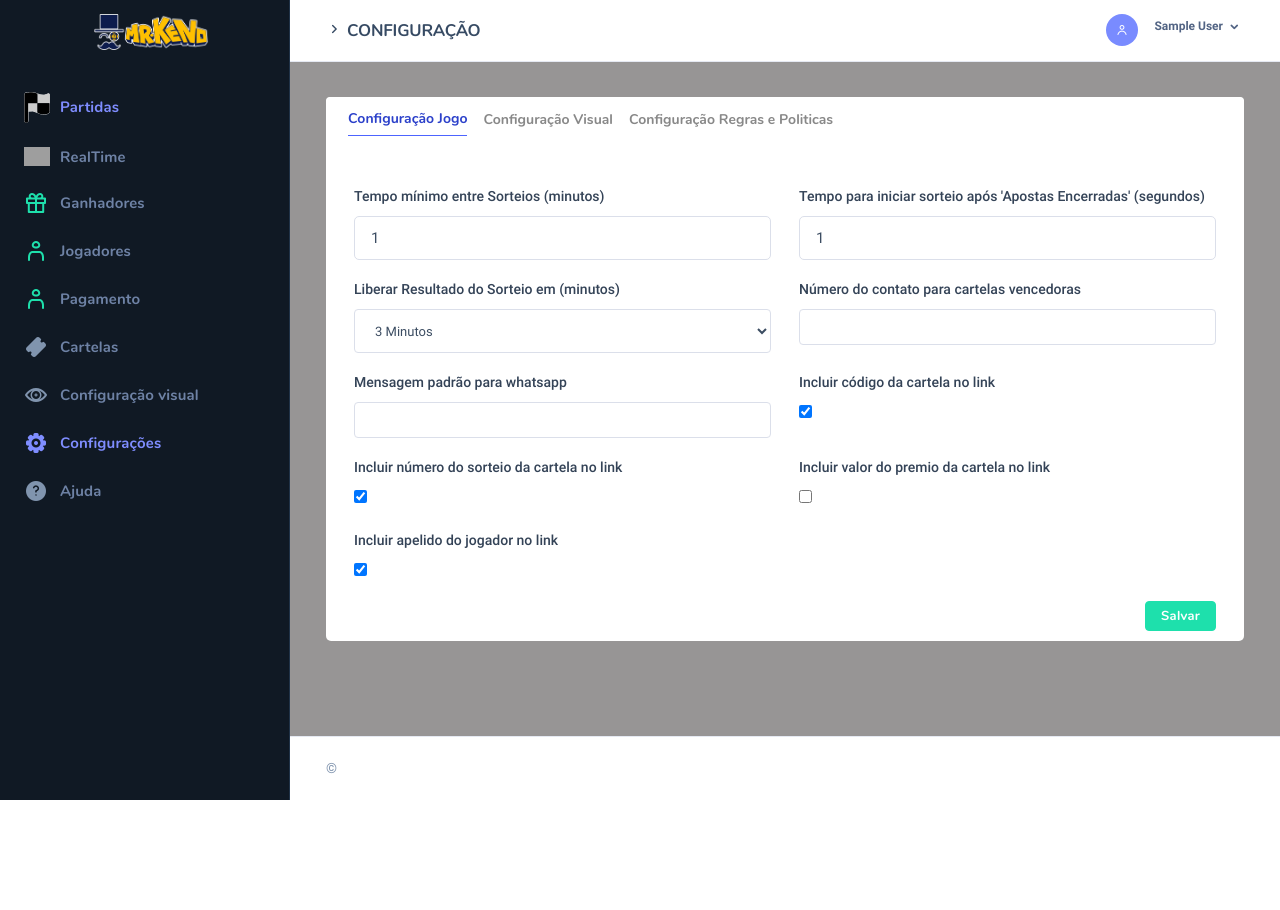
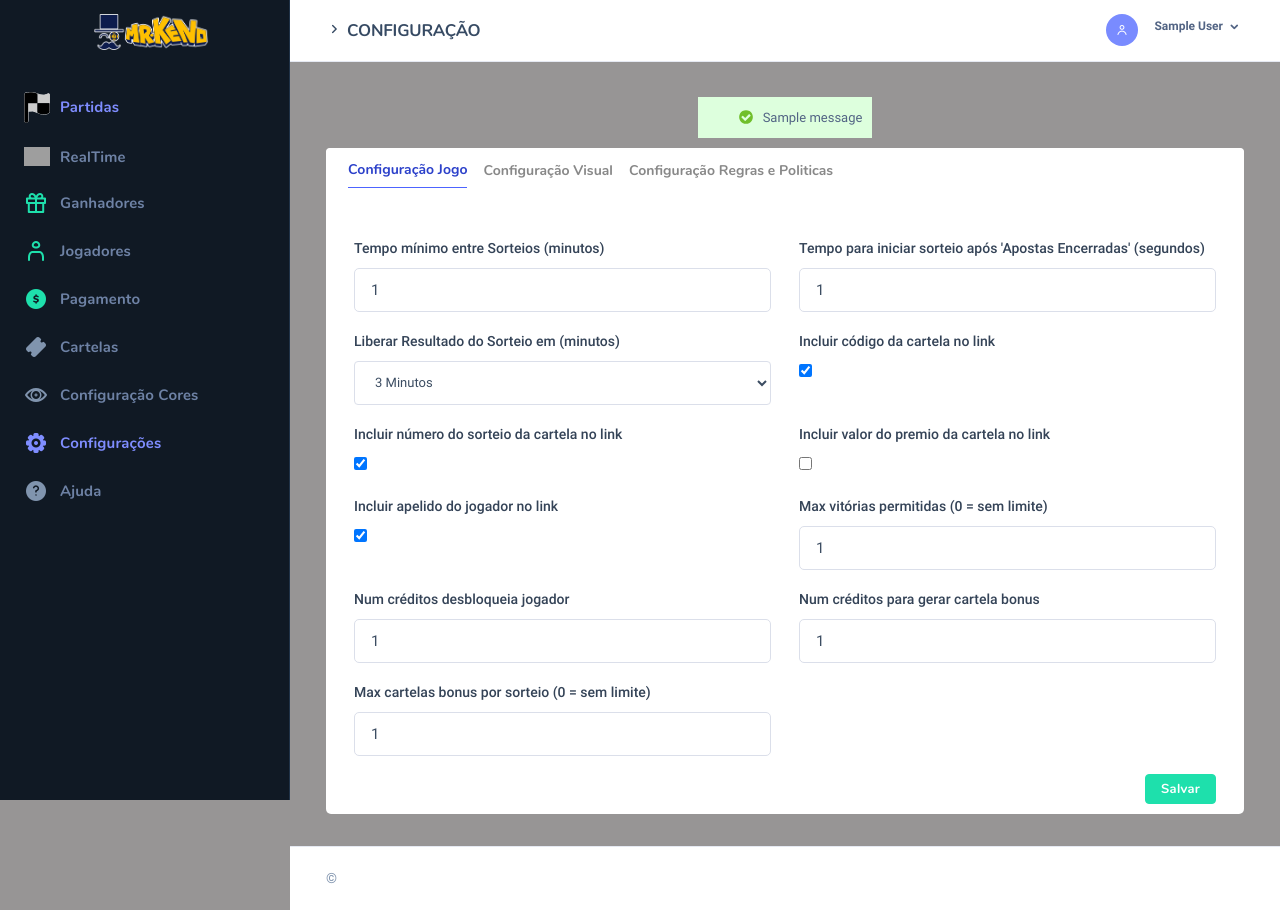
Before and after one commit to starktec/keno_promo, a Django app: page /configuracao/ in a window 1280 px wide. Before the commit the page ends 800 px from the top, so only its background shows below. Run offline with Django 3.2, Linux system fonts and the light colour scheme; a user stored in the database is signed in; tables that the repository leaves empty hold one stand-in row (values such as "Sample post"); grey boxes marked "Sample" are stand-in pictures; one stand-in notice (Sample message) is shown; parts of the project's set-up code (start-up, migrations or seed data) failed here and were passed over; some libraries are stand-ins or nearby versions; some web fonts are replaced; grey boxes are pictures that could not be loaded.

Commit message:
ajustes visuais dash e campos adicionais na pag de configuracoes. adaptação para messages framework

```diff
--- a/jogo/admin.py
+++ b/jogo/admin.py
@@ -7,7 +7,7 @@ from tinymce.widgets import TinyMCE
 from jogo.models import Usuario, Configuracao, Jogador, CartelaVencedora, Cartela, Partida, Acao, Regra, Conta, \
     IPTabela, Publicacao, Galeria, TextoPublicacao, ConfiguracaoInstagram, PerfilSocial, CreditoBonus, RegraBonus, \
     ConfiguracaoAplicacao, BotaoAplicacao, BotaoMidiaSocial, Parceiro, RequisicaoPremioAplicacao, UserAfiliadoTeste, \
-    CampoCadastro
+    CampoCadastro, ContatoCartelaVencedora
 
 admin.site.register(PerfilSocial)
 admin.site.register(Usuario)
@@ -75,3 +75,4 @@ admin.site.register(CreditoBonus,CreditoBonusAdmin)
 admin.site.register(RegraBonus)
 admin.site.register(UserAfiliadoTeste)
 admin.site.register(CampoCadastro)
+admin.site.register(ContatoCartelaVencedora)
--- a/jogo/forms.py
+++ b/jogo/forms.py
@@ -479,12 +479,17 @@ class ConfiguracaoForm(forms.ModelForm):
         attrs={'class': "form-control form-control-md form-control-outlined" ,'autocomplete': "off",'cols': 80, 'rows': 30}
     ))
 
-    contato_cartela = forms.CharField(required=False, widget=forms.TextInput(
-        attrs={'class': "form-control form-control-md form-control-outlined" ,'autocomplete': "off"}
+    max_vitorias_jogador = forms.IntegerField(min_value=0, max_value=60, widget=forms.NumberInput(
+        attrs={'class': 'form-control form-control-lg form-control-outlined', 'autocomplete': "off"}
     ))
-
-    mensagem_whatsapp= forms.CharField(required=False, widget=forms.TextInput(
-        attrs={'class': "form-control form-control-md form-control-outlined" ,'autocomplete': "off"}
+    numero_cadastro_libera_jogador = forms.IntegerField(min_value=0, max_value=60, widget=forms.NumberInput(
+        attrs={'class': 'form-control form-control-lg form-control-outlined', 'autocomplete': "off"}
+    ))
+    creditos_bonus_gera_bilhete = forms.IntegerField(min_value=0, max_value=60, widget=forms.NumberInput(
+        attrs={'class': 'form-control form-control-lg form-control-outlined', 'autocomplete': "off"}
+    ))
+    max_cartelas_bonus_por_sorteio = forms.IntegerField(min_value=0, max_value=60, widget=forms.NumberInput(
+        attrs={'class': 'form-control form-control-lg form-control-outlined', 'autocomplete': "off"}
     ))
 
     class Meta:
@@ -493,7 +498,9 @@ class ConfiguracaoForm(forms.ModelForm):
                   'iniciar_sorteio_em',
                   'logo_dash','logo_login','favicon','nome_server','nome_botao','url_botao',
                   'nome_grupo_telegram','url_grupo_telegram','logo_promo',"fundo_front","regras","politicas_de_privacidade",
-                  "contato_cartela","incluir_codigo","incluir_sorteio","incluir_valor","incluir_apelido","mensagem_whatsapp"]
+                  "incluir_codigo","incluir_sorteio","incluir_valor","incluir_apelido",
+                  "max_vitorias_jogador","numero_cadastro_libera_jogador","creditos_bonus_gera_bilhete",
+                  "max_cartelas_bonus_por_sorteio"]
 
 
 class ConfiguracaoVisualForm(forms.ModelForm):
--- a/jogo/templates/configuracao.html
+++ b/jogo/templates/configuracao.html
@@ -4,14 +4,7 @@ CONFIGURAÇÃO
 {% endblock %}
 {% block nav-bar %}
 
-    <!-- content @s -->
-        <!-- <div class="row justify-content-center">
-            <div class="row col-lg-12 col-md-12 col-sm-12 justify-content-center">
 
-
-                </div>
-            </div>
-        </div> -->
 
         <div class="row justify-content-center">
             <div class="row col-lg-12 col-md-12 col-sm-12 justify-content-center padding-zero">
@@ -62,18 +55,6 @@ CONFIGURAÇÃO
                                     </div>
                                 </div>
                                 <div class="col-lg-6 col-md-6 col-sm-6 container-input-create input-container-conf">
-                                    <label class="form-label" for="id_codigo_cartela">Número do contato para cartelas vencedoras</label>
-                                    <div class="form-control-wrap">
-                                        {{ form.contato_cartela }}
-                                    </div>
-                                </div>
-                                <div class="col-lg-6 col-md-6 col-sm-6 container-input-create input-container-conf">
-                                    <label class="form-label" for="id_codigo_cartela">Mensagem padrão para whatsapp</label>
-                                    <div class="form-control-wrap">
-                                        {{ form.mensagem_whatsapp }}
-                                    </div>
-                                </div>
-                                <div class="col-lg-6 col-md-6 col-sm-6 container-input-create input-container-conf">
                                     <label class="form-label" for="id_incluir_codigo">Incluir código da cartela no link</label>
                                     <div class="form-control-wrap">
                                         {{ form.incluir_codigo }}
@@ -97,6 +78,32 @@ CONFIGURAÇÃO
                                         {{ form.incluir_apelido }}
                                     </div>
                                 </div>
+
+                                <div class="col-lg-6 col-md-6 col-sm-12 container-input-create input-container-conf">
+                                    <label class="form-label" for="id_max_vitorias_jogador">Max vitórias permitidas (0 = sem limite)</label>
+                                    <div class="form-control-wrap">
+                                        {{ form.max_vitorias_jogador }}
+                                    </div>
+                                </div>
+                                <div class="col-lg-6 col-md-6 col-sm-12 container-input-create input-container-conf">
+                                    <label class="form-label" for="id_numero_cadastro_libera_jogador">Num créditos desbloqueia jogador</label>
+                                    <div class="form-control-wrap">
+                                        {{ form.numero_cadastro_libera_jogador }}
+                                    </div>
+                                </div>
+                                <div class="col-lg-6 col-md-6 col-sm-12 container-input-create input-container-conf">
+                                    <label class="form-label" for="id_creditos_bonus_gera_bilhete">Num créditos para gerar cartela bonus</label>
+                                    <div class="form-control-wrap">
+                                        {{ form.creditos_bonus_gera_bilhete }}
+                                    </div>
+                                </div>
+                                <div class="col-lg-6 col-md-6 col-sm-12 container-input-create input-container-conf">
+                                    <label class="form-label" for="id_max_cartelas_bonus_por_sorteio">Max cartelas bonus por sorteio (0 = sem limite)</label>
+                                    <div class="form-control-wrap">
+                                        {{ form.max_cartelas_bonus_por_sorteio }}
+                                    </div>
+                                </div>
+
                             </div>
                             <div class="row container-server-conf">
                                 <!-- <div class="row justify-content-center col-lg-12 col-sm-12 container-input-create">
--- a/jogo/templates/nav-bar.html
+++ b/jogo/templates/nav-bar.html
@@ -39,6 +39,7 @@
     <link rel="stylesheet" href="/static/style/configuracao.css">
     <link rel="stylesheet" href="/static/style/ganhadores.css">
     <link rel="stylesheet" href="/static/style/help.css">
+    <link rel="stylesheet" href="/static/css/messages.css">
 {% block extra_head %}{% endblock %}
 </head>
 
@@ -104,7 +105,7 @@
                                 </li>
                                     <li class="nk-menu-item">
                                     <a href="/pagamento/" class="nk-menu-link">
-                                        <span class="nk-menu-icon"><em class="icon ni ni-user text-verde"></em></span>
+                                        <span class="nk-menu-icon"><em class="icon ni ni-coin-alt-fill text-verde"></em></span>
                                         <span class="nk-menu-text">Pagamento</span>
                                     </a>
                                 </li>
@@ -119,7 +120,7 @@
                                 <li class="nk-menu-item">
                                     <a href="/configuracao-visual/" class="nk-menu-link">
                                         <span class="nk-menu-icon"><em class="icon ni ni-eye-alt"></em></span>
-                                        <span class="nk-menu-text">Configuração visual</span>
+                                        <span class="nk-menu-text">Configuração Cores</span>
                                     </a>
                                 </li>
                                 </section>
@@ -228,6 +229,17 @@
                     <!-- content @s -->
                     <!-- <div class="nk-content notificacao-ativa"> -->
                     <div class="nk-content">
+                        {% if messages %}
+                        <div class="row justify-content-center">
+                            <div class="row col-lg-12 col-md-12 col-sm-12 justify-content-center padding-zero">
+                                <ul class="messagelist">
+                                    {% for message in messages %}
+                                    <li {% if message.tags %} class="{{ message.tags }}"{% endif %}>{{ message }}</li>
+                                    {% endfor %}
+                                </ul>
+                            </div>
+                        </div>
+                        {% endif %}
                     {% block nav-bar %}
 
                     {% endblock %}
--- a/jogo/views.py
+++ b/jogo/views.py
@@ -755,6 +755,7 @@ def configuracao(request):
             form = ConfiguracaoForm(request.POST, request.FILES, instance=c)
             if form.is_valid():
                 form.save()
+                messages.success(request,f"Configurações atualizadas as {datetime.datetime.now().strftime('%d/%m/%Y %H:%M:%S')}")
             else:
                 print(form.errors)
         else:
--- /dev/null
+++ b/static/css/messages.css
@@ -0,0 +1,82 @@
+@import url('https://fonts.googleapis.com/css2?family=Bebas+Neue&display=swap');
+
+:root{
+
+    --message-success-bg: #dfd;
+    --message-warning-bg: #ffc;
+    --message-error-bg: #ffefef;
+}
+
+/* MESSAGES & ERRORS */
+
+ul.messagelist {
+    padding: 0;
+    margin: 0;
+}
+
+ul.messagelist li {
+    display: block;
+    font-weight: 400;
+    font-size: 13px;
+    padding: 10px 10px 10px 65px;
+    margin: 0 0 10px 0;
+    background: var(--message-success-bg) url(/static/admin/img/icon-yes.svg) 40px 12px no-repeat;
+    background-size: 16px auto;
+    color: var(--body-fg);
+}
+
+ul.messagelist li.warning {
+    background: var(--message-warning-bg) url(/static/admin/img/icon-alert.svg) 40px 14px no-repeat;
+    background-size: 14px auto;
+}
+
+ul.messagelist li.error {
+    background: var(--message-error-bg) url(/static/admin/img/icon-no.svg) 40px 12px no-repeat;
+    background-size: 16px auto;
+}
+
+.errornote {
+    font-size: 14px;
+    font-weight: 700;
+    display: block;
+    padding: 10px 12px;
+    margin: 0 0 10px 0;
+    color: var(--error-fg);
+    border: 1px solid var(--error-fg);
+    border-radius: 4px;
+    background-color: var(--body-bg);
+    background-position: 5px 12px;
+    overflow-wrap: break-word;
+}
+
+ul.errorlist {
+    margin: 0 0 4px;
+    padding: 0;
+    color: var(--error-fg);
+    background: var(--body-bg);
+}
+
+ul.errorlist li {
+    font-size: 13px;
+    display: block;
+    margin-bottom: 4px;
+    overflow-wrap: break-word;
+}
+
+ul.errorlist li:first-child {
+    margin-top: 0;
+}
+
+ul.errorlist li a {
+    color: inherit;
+    text-decoration: underline;
+}
+
+td ul.errorlist {
+    margin: 0;
+    padding: 0;
+}
+
+td ul.errorlist li {
+    margin: 0;
+}
```
Also changed, not shown: static/css/style.css (+77 -0 lines).
